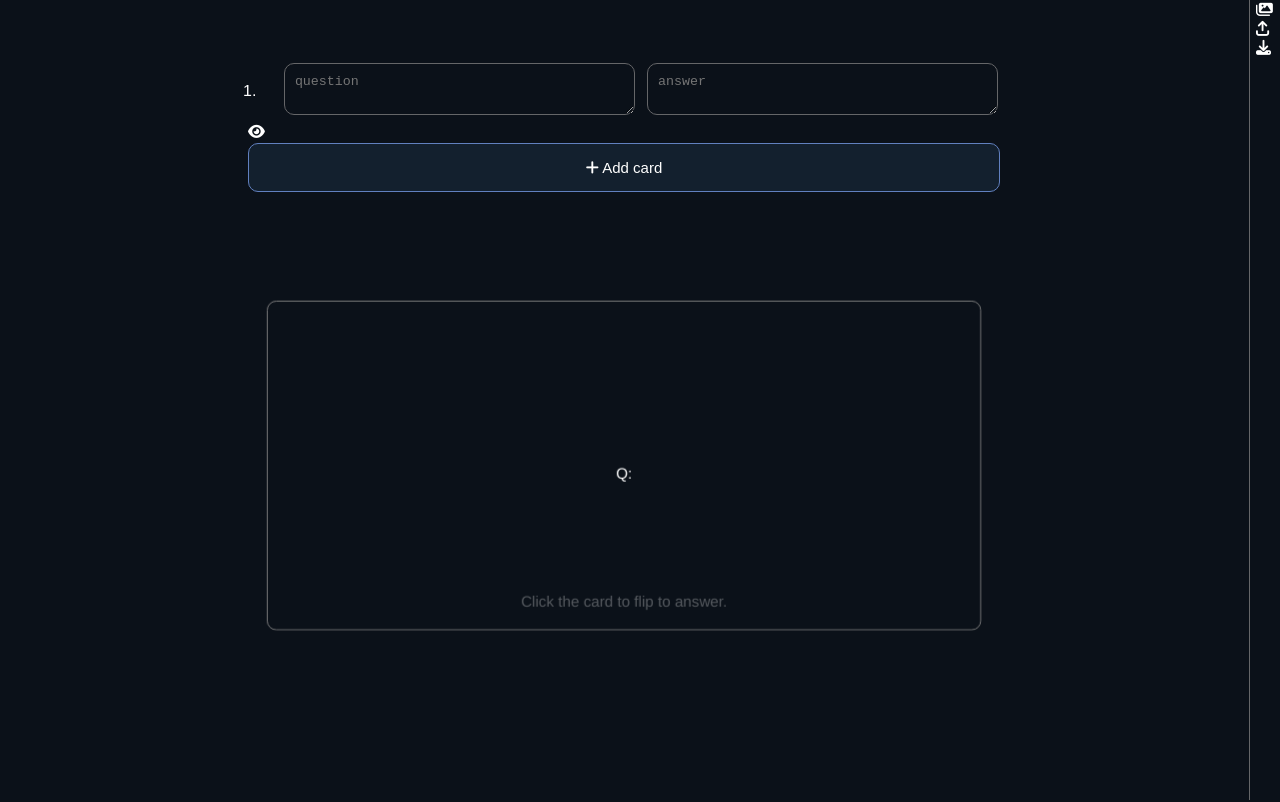
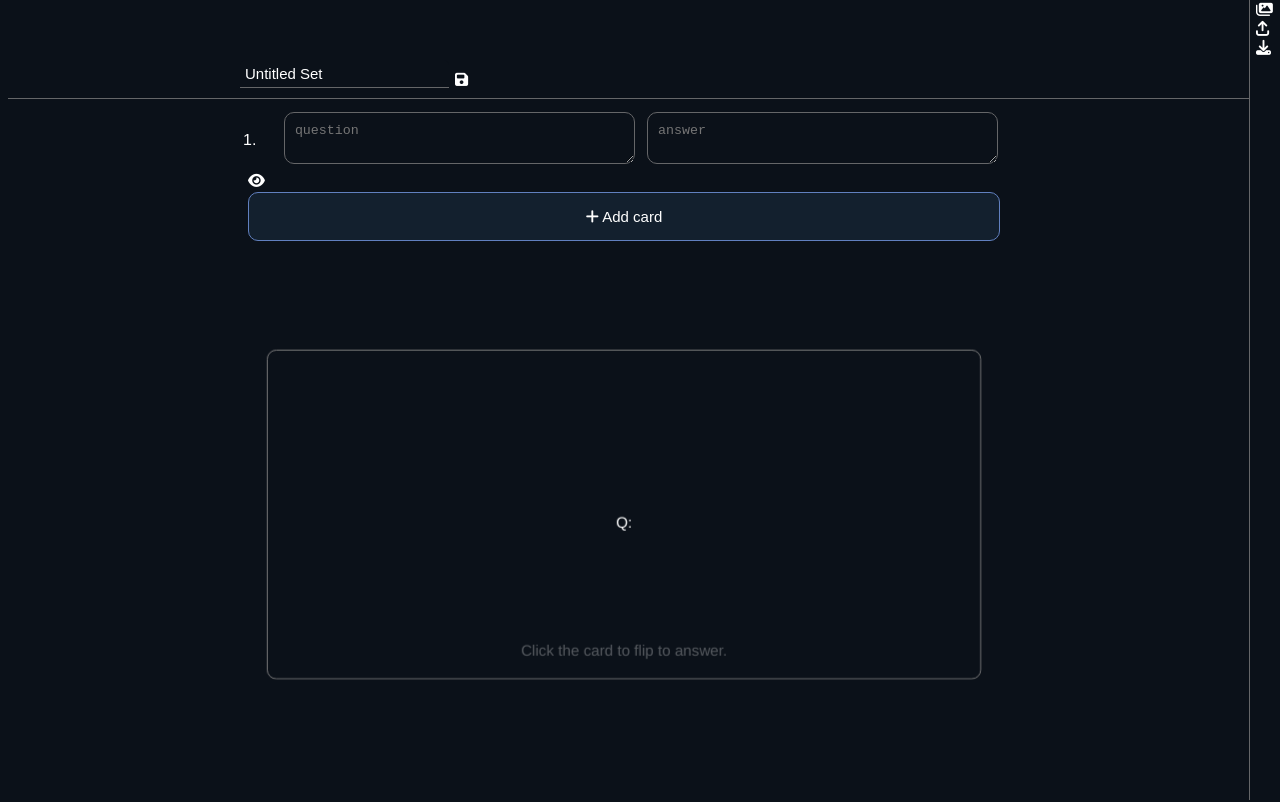
Before and after one commit to OliverHeffernan/flash-flip, a Vue app: page /edit in a window 1280 px wide. Shown: the top 802 px of the page. Built offline with nearby package versions, Linux system fonts and the light colour scheme; no server answers.

Commit message:
database for card sets implemented, closes #13. Part way through library view #14

```diff
--- /dev/null
+++ b/src/components/SavePanel.vue
@@ -0,0 +1,122 @@
+<script setup>
+import { defineProps, ref, computed, onMounted } from "vue";
+import { supabase } from "../lib/supabase.js";
+import { useRoute } from "vue-router";
+const route = useRoute();
+
+const title = ref("Untitled Set");
+const lastSaved = ref("");
+const user = ref(null);
+const setId = ref(route.query.setId | null);
+
+const dispTime = computed(() => {
+	const last = lastSaved.value;
+	if (last == "") return "";
+	const time = new Date();
+	const day = time.getDate();
+	const month = time.getMonth();
+	const year = time.getFullYear();
+
+	const lastDay = last.getDate();
+	const lastMonth = last.getMonth();
+	const lastYear = last.getFullYear();
+	const lastHour = last.getHours();
+	const lastMinute = last.getMinutes();
+
+	if (lastYear != year || lastMonth != month || lastDay != day) {
+		return `${lastDay} ${lastMonth} ${lastYear}`;
+	}
+	return `today ${lastHour}:${lastMinute}`;
+});
+
+const props = defineProps(["cards"]);
+
+async function checkUser() {
+	const thing = await supabase.auth.getUser();
+	user.value = thing;
+	console.log(user.value);
+}
+
+async function save() {
+	try {
+		await checkUser();
+		if (!user.value) {
+			alert("You are not signed in");
+		}
+		let data, error;
+		// update if already existing
+		console.log(setId.value);
+		if (setId.value) {
+			console.log("update");
+			({ data, error } = await supabase
+				.from('sets')
+				.update({
+					set_data: {"cards": props.cards},
+					title: title.value,
+					updated_at: new Date().toISOString(),
+				})
+				.eq('id', setId.value) // filter by id
+				.select()
+			);
+		// otherwise create a new one
+		} else {
+			({ data, error } = await supabase
+				.from('sets')
+				.insert([{
+					creator_id: user.value.data.user.id,
+					set_data: `{"cards":${JSON.stringify(props.cards)}}`,
+					title: title.value,
+				}])
+				.select()
+			);
+			console.log(data);
+			setId.value = data[0].id;
+		}
+		if (error) {
+			alert("Failed to save");
+		}
+
+		console.log(data);
+
+		lastSaved.value = new Date();
+	} catch (error) {
+		alert(error);
+	}
+}
+
+onMounted(checkUser);
+</script>
+<template>
+	<div class="panel">
+		<div class="margins">
+			<input type="text" v-model="title">
+			<button @click="save" class="iconButton"><i class="fa-solid fa-floppy-disk"></i></button>
+			<div class="savedText" v-if="lastSaved != ''">Last saved {{ dispTime }}</div>
+		</div>
+	</div>
+</template>
+
+<style scoped>
+.panel {
+	width: 100%;
+	border-bottom: 1px solid var(--border);
+	margin-bottom: 10px;
+}
+
+.margins {
+	display: flex;
+}
+
+input {
+	border-left: none;
+	border-top: none;
+	border-right: none;
+	margin-bottom: 10px;
+}
+
+.savedText {
+	opacity: 50%;
+	align-content: center;
+	margin-left: 10px;
+}
+</style>
--- a/src/router/index.js
+++ b/src/router/index.js
@@ -4,6 +4,7 @@ import LandingView from '../views/LandingView.vue';
 import SignUpView from '../views/SignUpView.vue';
 import SignInView from '../views/SignInView.vue';
 import EmailConfirmView from '../views/EmailConfirmView.vue';
+import LibraryView from '../views/LibraryView.vue';
 
 const routes = [
 	{
@@ -31,7 +32,11 @@ const routes = [
 		name: 'Email Confirmed',
 		component: EmailConfirmView,
 	},
-
+	{
+		path: '/library',
+		name: 'Library',
+		component: LibraryView
+	}
 ];
 
 const router = createRouter({
--- a/src/views/EditView.vue
+++ b/src/views/EditView.vue
@@ -4,6 +4,9 @@
 		@fileOpener="fileOpener = true"
 		@downloader="downloader = true"
 	/>
+
+	<SavePanel :cards="cardSet" />
+
 	<div class="margins">
 		<!-- a modal box for opening files -->
 		<FileOpener
@@ -104,6 +107,7 @@ import CardView from "../components/CardView.vue";
 import ImageBay from "../components/ImageBay.vue";
 import DownloaderPopup from "../components/DownloaderPopup.vue";
 import FileOpener from "../components/FileOpener.vue";
+import SavePanel from "../components/SavePanel.vue";
 import jsPDF from 'jspdf';
 import html2canvas from 'html2canvas';
 
--- a/src/views/LibraryView.vue
+++ b/src/views/LibraryView.vue
@@ -0,0 +1,49 @@
+<script setup>
+import { ref, onMounted } from 'vue';
+import { useRouter } from 'vue-router';
+import { supabase } from '../lib/supabase';
+
+const router = useRouter();
+
+const user = ref(null);
+
+const sets = ref(null);
+
+async function checkUser() {
+	const thing = await supabase.auth.getUser();
+	user.value = thing;
+	console.log(user.value.data.user.id);
+}
+
+async function getSets() {
+	const { data, error } = await supabase
+		.from('sets')
+		.select()
+		.eq('creator_id', user.value.data.user.id);
+	console.log(data);
+	console.log(error);
+	if (error) {
+		console.log(error);
+		return;
+	}
+
+	sets.value = data;
+}
+
+onMounted(async () => {
+	await checkUser();
+	if (user.value) {
+		getSets();
+		return;
+	}
+	router.push({ name: 'Sign In' });
+});
+</script>
+
+<template>
+	<div class="margins">
+		<h1>Library</h1>
+		<h3 v-for="set in sets" :key="set.id">{{ set.title }}</h3>
+		<RouterLink to="/edit" class="bubbleButton">New Set</RouterLink>
+	</div>
+</template>
--- a/src/views/SignInView.vue
+++ b/src/views/SignInView.vue
@@ -45,6 +45,7 @@ async function handleSignIn() {
 		<button class="bubbleButton" :disabled="loading" @click="handleSignIn()">Sign In</button>
 
 		<ErrorBubble :errorMsg="error" />
+		<div v-if="success">You are now signed in.</div>
 	</div>
 </template>
 
```
